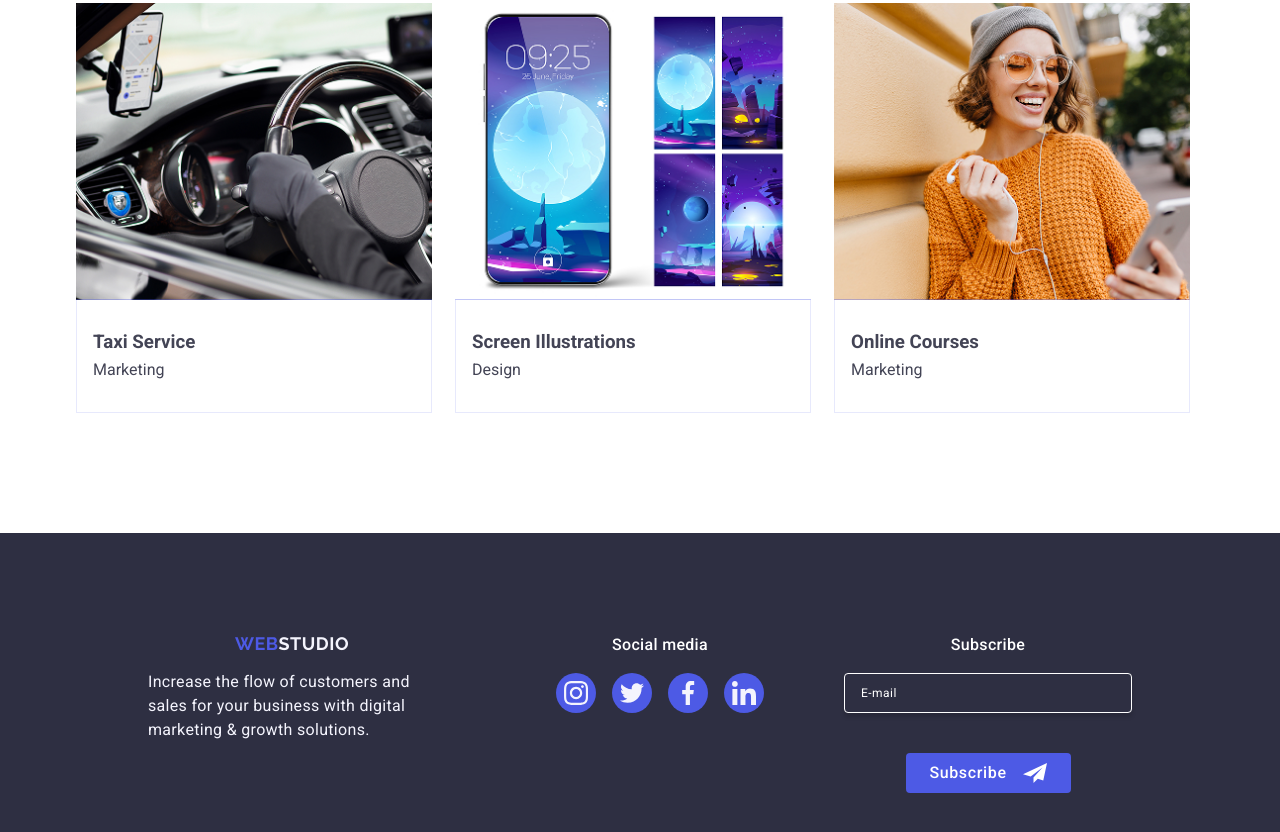
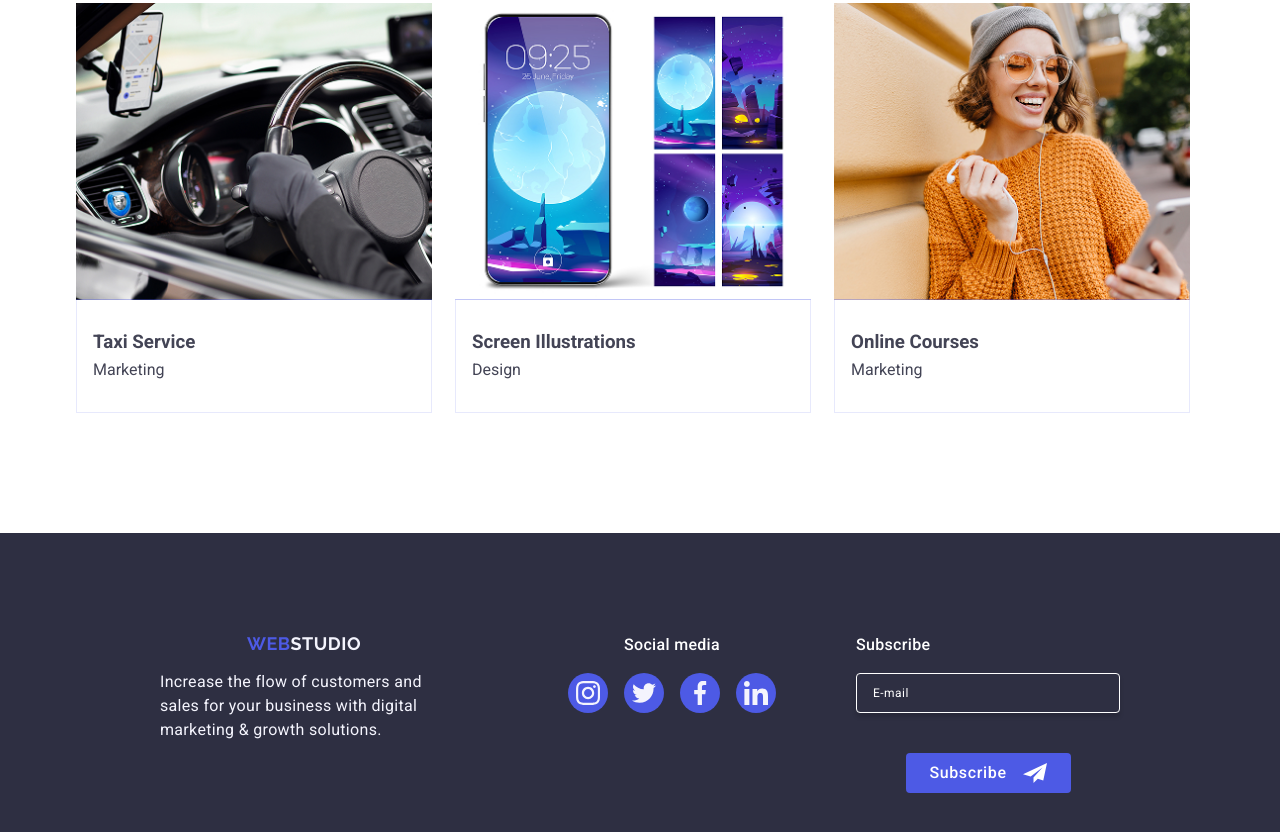
Before and after one commit to Nunam-UK/goit-markup-hw-06, a plain HTML site: page index.html in a window 1280 px wide. Shown: the part 2957-3789 px from the top of the page. Drawn offline with nearby package versions, Linux system fonts and the light colour scheme.

Commit message:
add index file

```diff
--- a/css/styles.css
+++ b/css/styles.css
@@ -603,7 +603,7 @@ a {
   width: 100%;
 }}
 
-  }
+
   .all-portfolio-card {
   .portfolio .container {
     padding: 0;
@@ -658,11 +658,16 @@ a {
   align-items: center;
 }
 
-@media only screen and (min-width: 768px) {
+/* @media only screen and (min-width: 768px) {
   .footer-container {
+    flex-direction: row;
+    flex-wrap: wrap;
+    justify-content: space-between;
+    align-items: flex-start;
+    gap: 72px;
 
   }
-}
+} */
 
 @media only screen and (min-width: 1158px) {
   .footer-container {
@@ -745,6 +750,20 @@ a {
   fill: #f4f4fd;
 }
 
+.subscription-box {
+  display: flex;
+  align-items: center;
+  justify-content: center;
+  flex-direction: column;
+}
+
+/* @media only screen and (min-width: 768px) {
+  .subscription-box {
+    align-items: flex-start;
+    justify-content: flex-start;
+  }
+} */
+
 @media only screen and (min-width: 1158px) {
   .subscription-box {
     display: block;
@@ -752,12 +771,6 @@ a {
   }
 }
 
-.subscription-box {
-  display: flex;
-  align-items: center;
-  justify-content: center;
-  flex-direction: column;
-}
 
 .subscription-title {
   font-weight: 500;
@@ -768,12 +781,6 @@ a {
   margin-bottom: 16px;
 }
 
-@media only screen and (min-width: 1158px) {
-  .subscription-form {
-    gap: 24px;
-  }
-}
-
 .subscription-form {
   display: flex;
 
@@ -781,10 +788,17 @@ a {
   justify-content: center;
   flex-direction: column;
 }
+/*
+@media only screen and (min-width: 768px) {
+  .subscription-form {
+    flex-direction: row;
+    gap: 24px;
+  }
+} */
 
 @media only screen and (min-width: 1158px) {
-  .subscription-input {
-    width: 264px;
+  .subscription-form {
+    gap: 24px;
   }
 }
 
@@ -801,6 +815,25 @@ a {
   border-radius: 4px;
   color: #ffffff;
 }
+
+/* @media only screen and (min-width: 768px) {
+  .subscription-input {
+    width: 264px;
+  }
+
+   .subscription-button {
+    margin-top: 0;
+  }
+
+} */
+
+@media only screen and (min-width: 1158px) {
+  .subscription-input {
+    width: 264px;
+  }
+}
+
+
 
 .subscription-input::placeholder {
   color: #ffffff;
--- a/index.html
+++ b/index.html
@@ -473,11 +473,12 @@
         <div class="subscription-box">
           <p class="subscription-title">Subscribe</p>
           <form class="subscription-form">
-            <label class="subscription-label">
+            <label class="subscription-label" for="user-email">
               <input
                 class="subscription-input"
                 type="email"
                 name="user-email"
+                id="user=email"
                 placeholder="E-mail"
               />
             </label>
```
